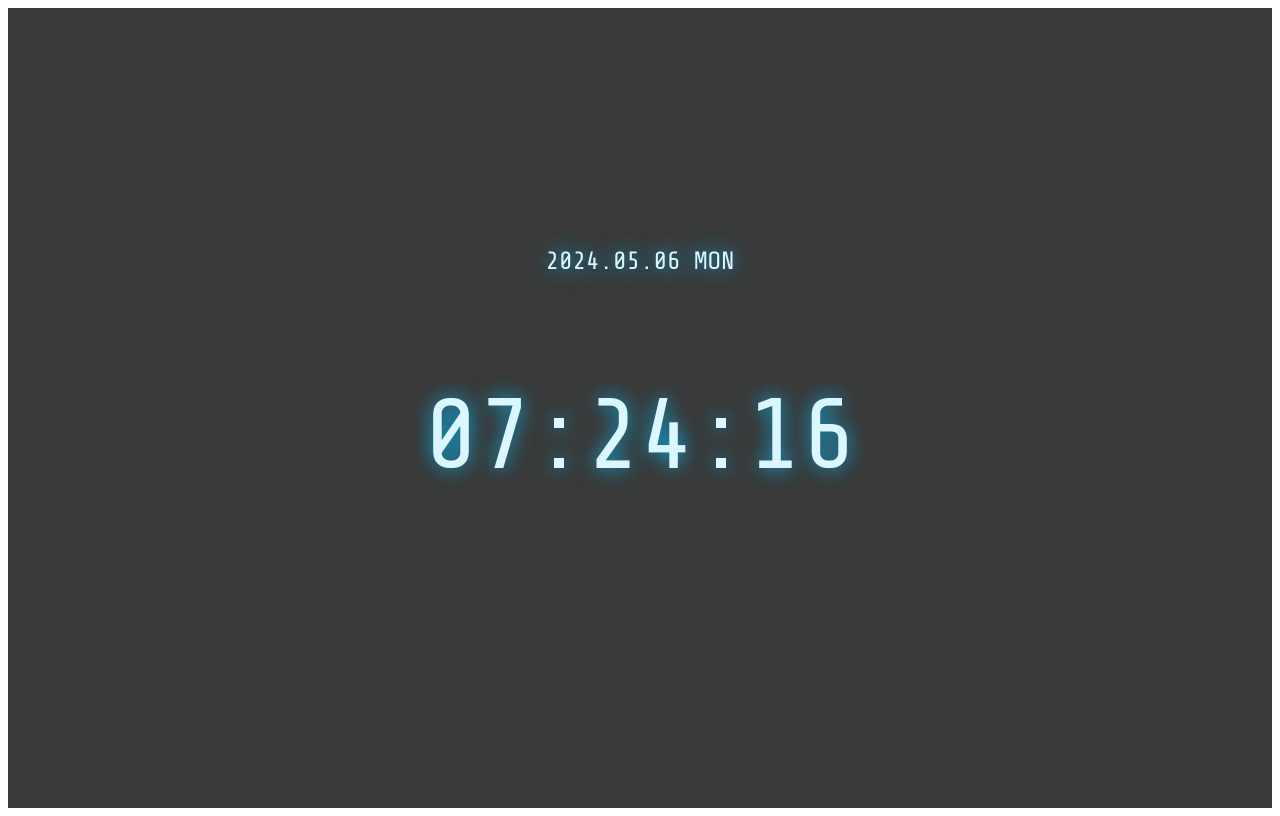
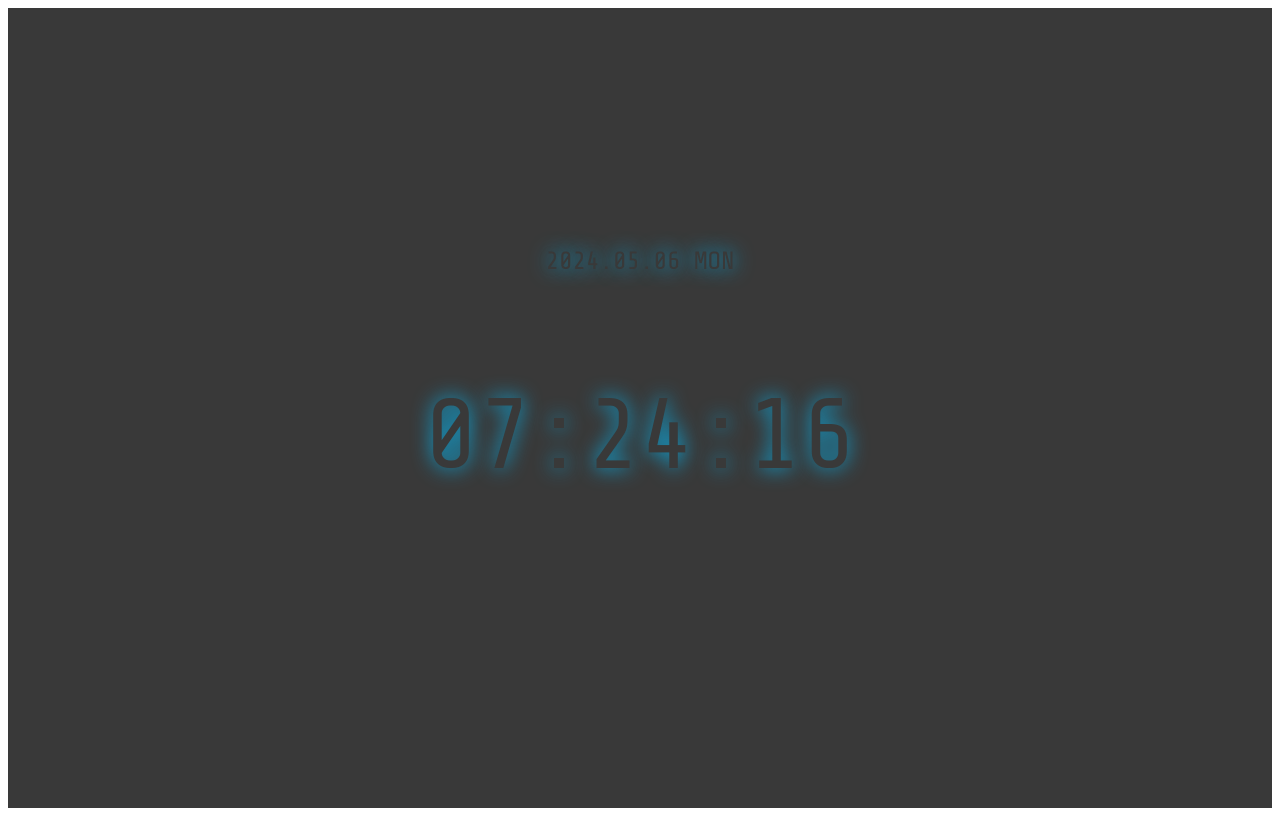
Before and after one commit to NoritamaT/NoritamaT.github.io, a plain HTML site: page index.html in a window 1280 px wide. Drawn offline with nearby package versions, Linux system fonts and the light colour scheme.

Commit message:
Update style.css

```diff
--- a/style.css
+++ b/style.css
@@ -15,7 +15,7 @@
 /* 時計の共通スタイル */
 .clock {
   font-family: 'Share Tech Mono', monospace;
-  color: #daf6ff;
+  color: #393939;
   text-shadow: 0 0 20px #0aafe6;
   line-height: 1.2;
   text-align: center;
```
